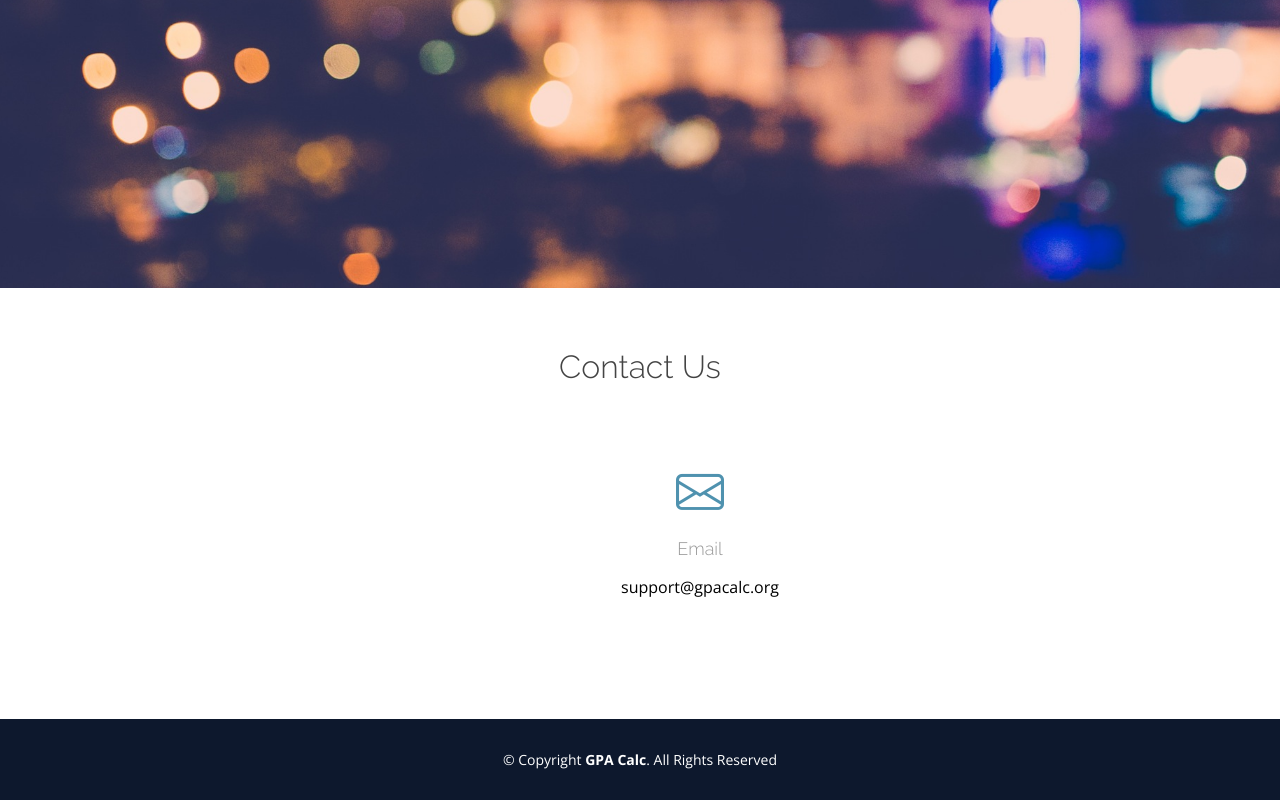
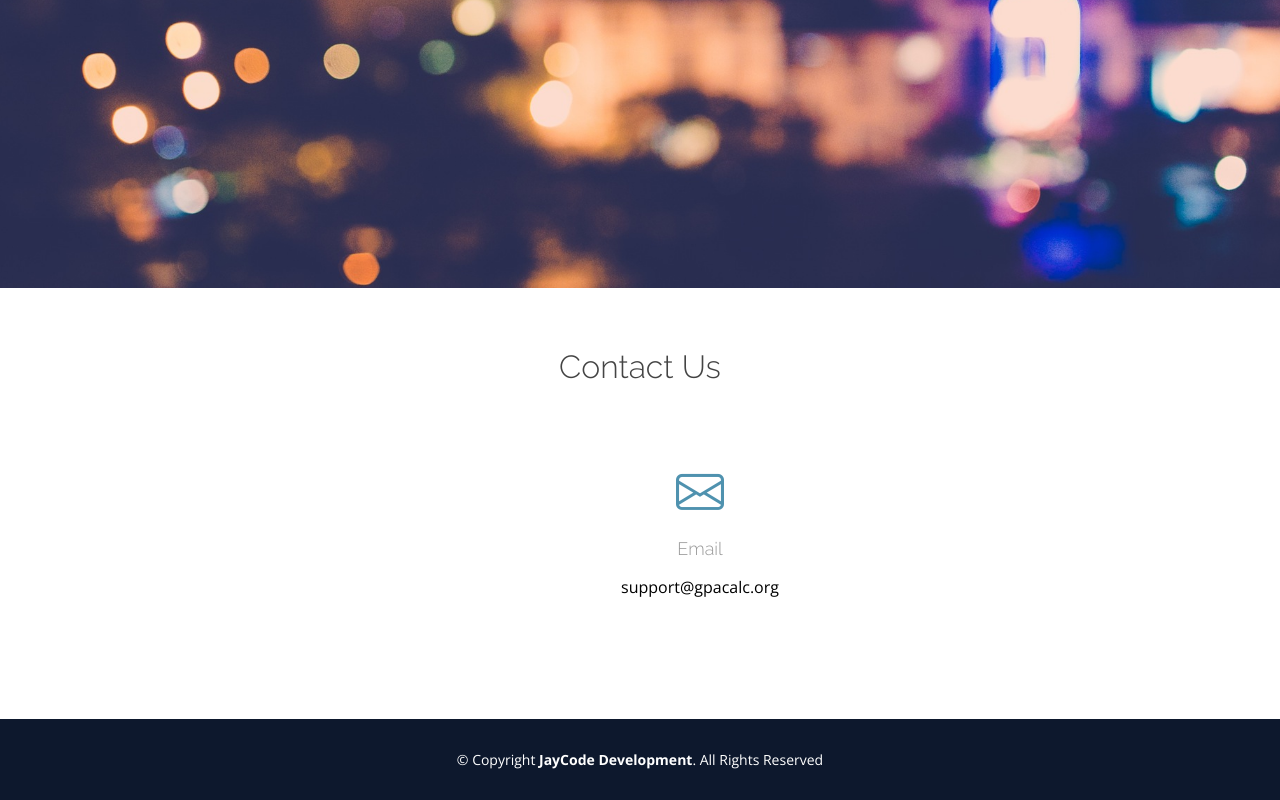
Before and after one commit to JayCodeDev/jaycodedev.github.io, a plain HTML site: page index.html in a window 1280 px wide. Shown: the part 512-1312 px from the top of the page. Drawn offline with nearby package versions, Linux system fonts and the light colour scheme.

Commit message:
Update index.html

```diff
--- a/index.html
+++ b/index.html
@@ -87,7 +87,7 @@
   <footer id="footer">
     <div class="container">
       <div class="copyright">
-        &copy; Copyright <strong><span>GPA Calc</span></strong>. All Rights Reserved
+        &copy; Copyright <strong><span>JayCode Development</span></strong>. All Rights Reserved
       </div>
     </div>
   </footer><!-- End #footer -->
```
